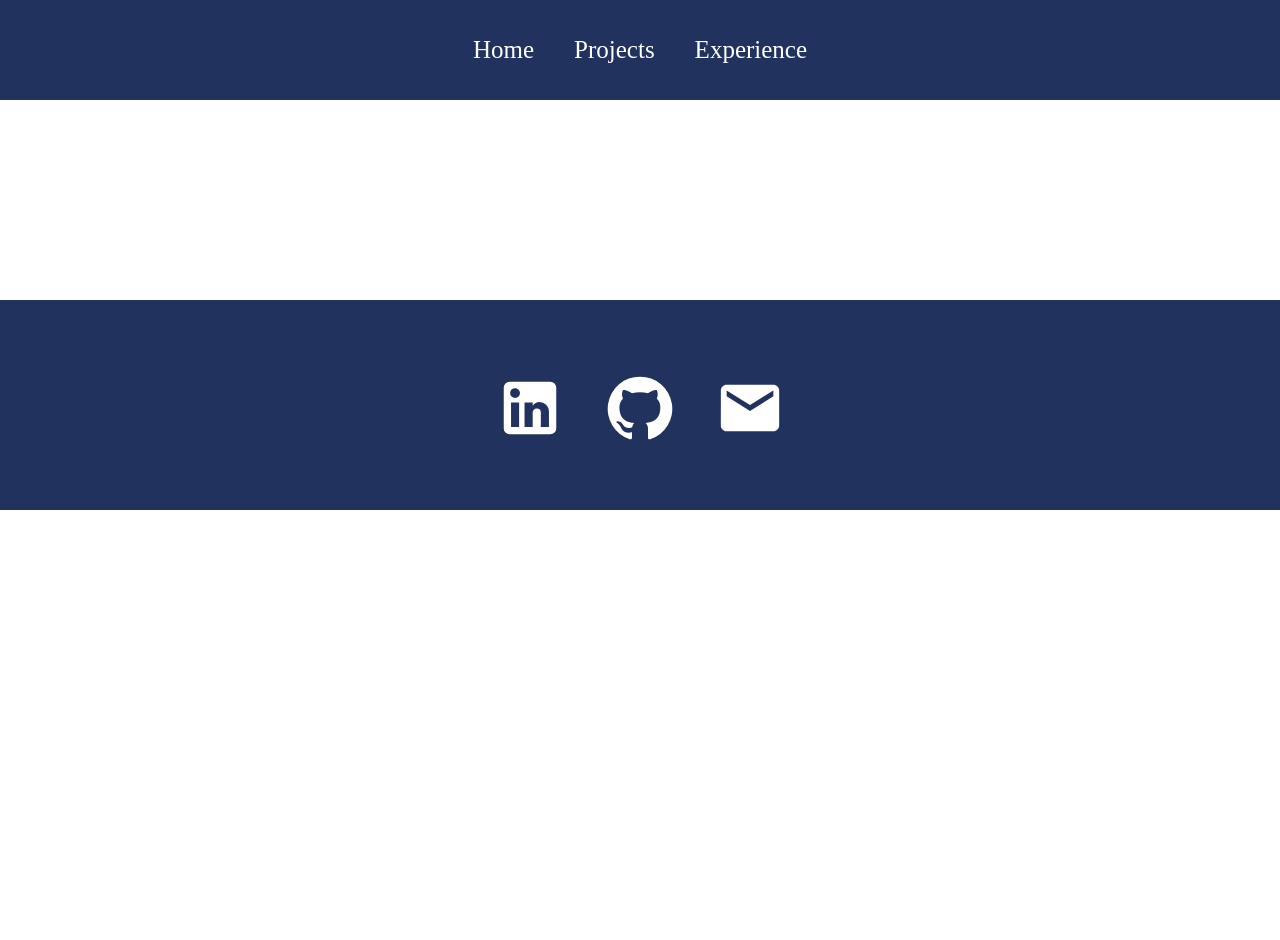
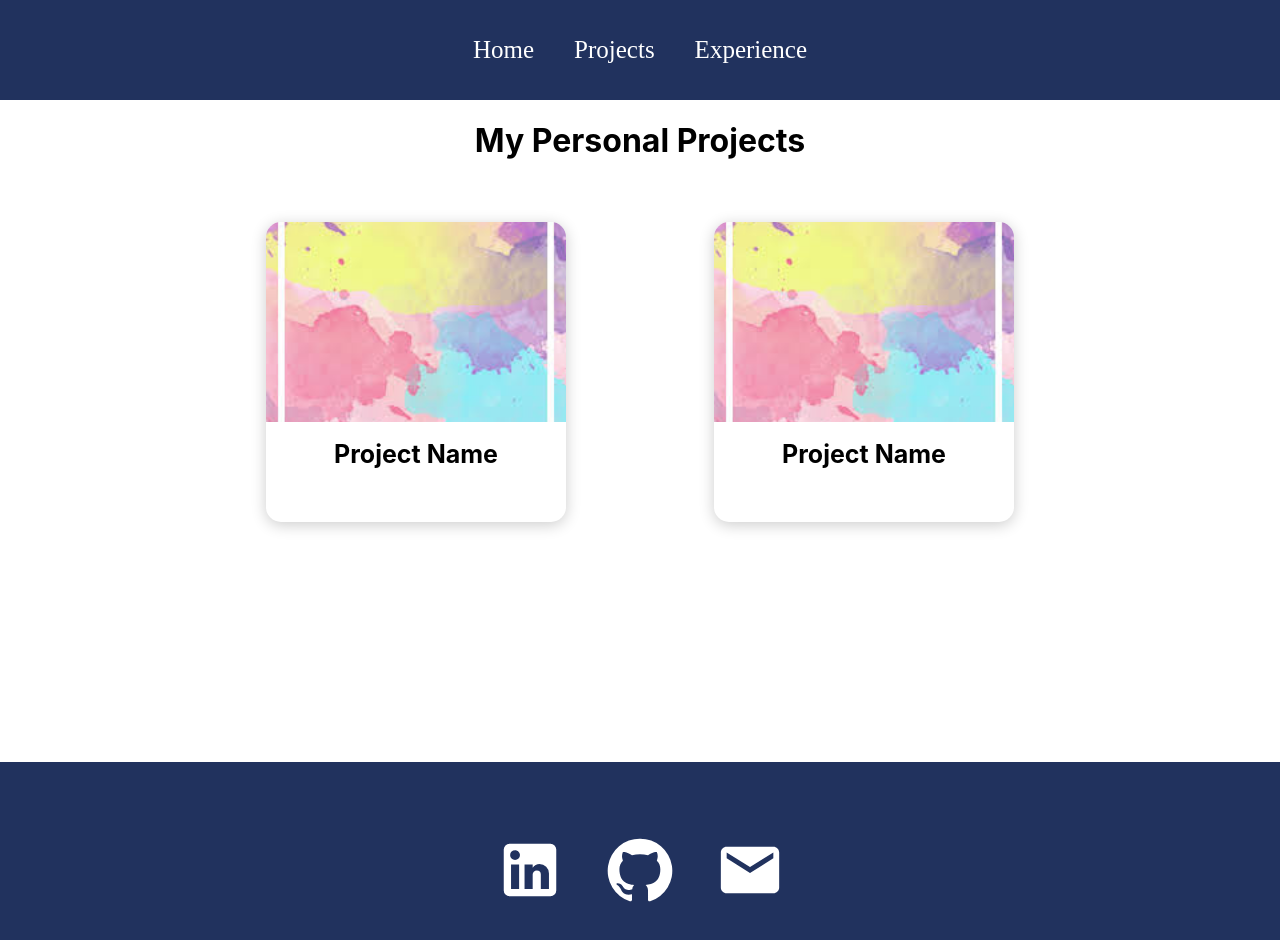
Before and after one commit to eStrau/wisceReact, a React (Create React App) app: page /wisceReact/projects in a window 1280 px wide. Shown: the top 940 px of the page. Before the commit the page ends 800 px from the top, so only its background shows below. Built offline with nearby package versions, Linux system fonts and the light colour scheme.

Commit message:
changes to fix urls

```diff
--- a/package.json
+++ b/package.json
@@ -1,5 +1,5 @@
 {
-  "homepage": " https://estrau.github.io/wisceReact/",
+  "homepage": " https://estrau.github.io/wisceReact",
   "name": "react-workshop",
   "version": "0.1.0",
   "private": true,
--- a/src/App.js
+++ b/src/App.js
@@ -23,9 +23,9 @@ function App() {
         <Navbar/>
         <Routes>
           <Route path="/wisceReact" element={<Home/>}></Route>
-          <Route path="/projects" element={<Projects/>}></Route>
-          <Route path="/experience" element={<Experience/>}></Route>
-          <Route path="/displayProject/:id" element={<DisplayProject/>}></Route>
+          <Route path="/wisceReact/projects" element={<Projects/>}></Route>
+          <Route path="/wisceReact/experience" element={<Experience/>}></Route>
+          <Route path="/wisceReact/displayProject/:id" element={<DisplayProject/>}></Route>
         </Routes>
         <Footer/>
       </Router>
--- a/src/components/Navbar.js
+++ b/src/components/Navbar.js
@@ -6,9 +6,9 @@ const Navbar = () => {
   return (
     <div className = "navbar">
         <div className = "links">
-            <Link to="/">Home</Link>
-            <Link to="/projects">Projects</Link>
-            <Link to="/experience">Experience</Link>
+            <Link to="/wisceReact">Home</Link>
+            <Link to="/wisceReact/projects">Projects</Link>
+            <Link to="/wisceReact/experience">Experience</Link>
         </div>
     </div>
   )
--- a/src/components/pages/ProjectItem.js
+++ b/src/components/pages/ProjectItem.js
@@ -9,7 +9,7 @@ import { useNavigate } from 'react-router-dom';
 const ProjectItem = ({image, name, id}) => {
   const navigate = useNavigate()
   return (
-    <div className='projectItem' onClick={() => {navigate("/displayproject/" + id)}}>
+    <div className='projectItem' onClick={() => {navigate("/wisceReact/displayproject/" + id)}}>
         <div style = {{backgroundImage: `url(${image})`}} className = 'bgImage'></div>
         <h1>{name}</h1>
     </div>
```
